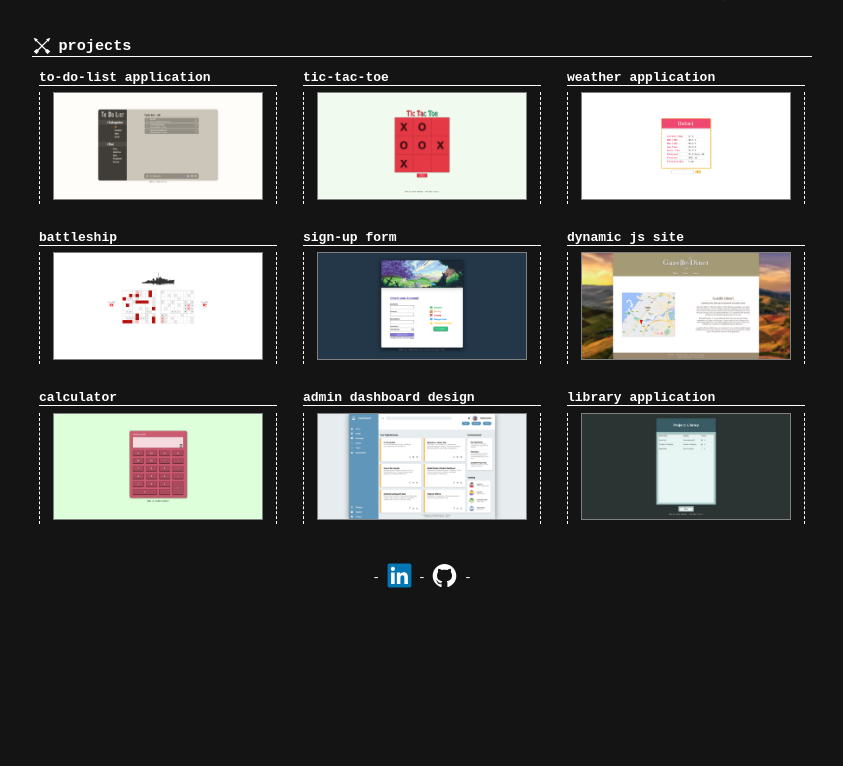
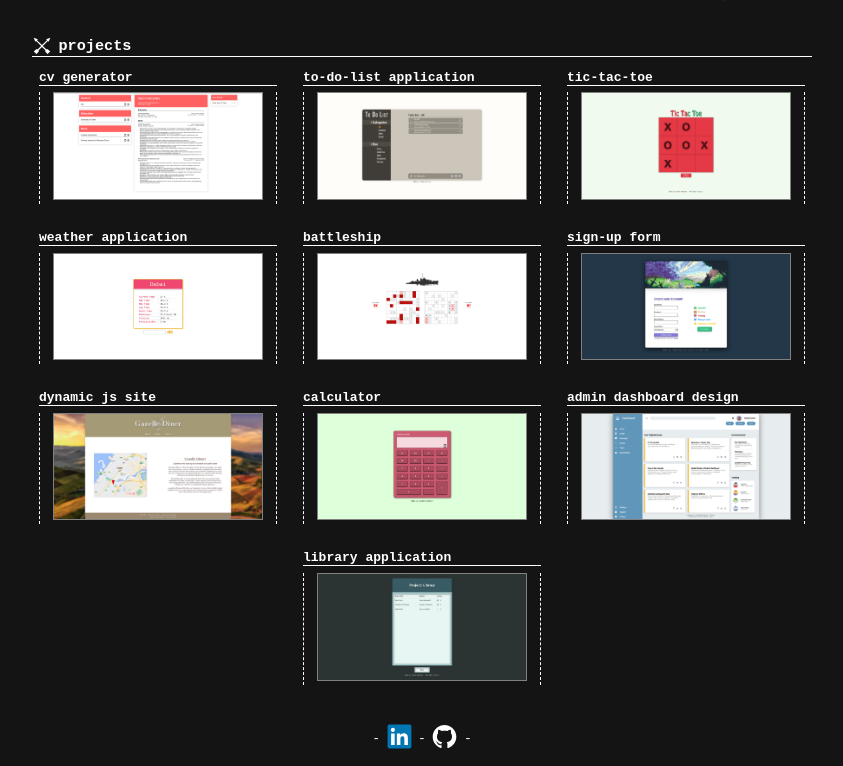
Before and after one commit to Tiyoriyo/personal_portfolio, a website built with webpack: page src/index.html in a window 1280 px wide. Shown: the part 1302-2068 px from the top of the page, without its empty margins (218-1061 px from the left). Before the commit the page ends 1907 px from the top, so only its background shows below. Built offline with nearby package versions, Linux system fonts and the light colour scheme.

Commit message:
Add CV generator project

```diff
--- a/src/index.html
+++ b/src/index.html
@@ -115,6 +115,14 @@
             </div>
             <div class="p-stack">
                 <div class="p-block">
+                    <h4 class="p-card-title">cv generator</h4>
+                    <div class="p-card">
+                        <a href="https://github.com/Tiyoriyo/cv-generator">
+                            <img class="p-img p-cv" href="https://github.com/Tiyoriyo/cv-generator">
+                        </a>
+                    </div>
+                </div>
+                <div class="p-block">
                     <h4 class="p-card-title">to-do-list application</h4>
                     <div class="p-card">
                         <a href="https://github.com/Tiyoriyo/to-do-list">
--- a/src/index.js
+++ b/src/index.js
@@ -5,6 +5,7 @@ import avatar from './assets/avatar.jpg';
 // import arrowDown from './assets/scrollDown.png';
 
 // Project Images
+import cv from './assets/Screenshots/cv.png';
 import todo from './assets/Screenshots/todo.png';
 import admin from './assets/Screenshots/admin.png';
 import battleship from './assets/Screenshots/battleship.png';
@@ -23,6 +24,7 @@ avatarImg.src = avatar;
 // scrollImg.src = arrowDown
 
 //Project Image Injection
+const cvImg = document.querySelector('.p-cv');
 const todoImg = document.querySelector('.p-todo');
 const adminImg = document.querySelector('.p-admin');
 const battleshipImg = document.querySelector('.p-battleship');
@@ -32,6 +34,7 @@ const restaurantImg = document.querySelector('.p-restaurant');
 const signupImg = document.querySelector('.p-signup');
 const ticImg = document.querySelector('.p-tic');
 const weatherImg = document.querySelector('.p-weather');
+cvImg.src = cv
 todoImg.src = todo;
 adminImg.src = admin;
 battleshipImg.src = battleship;
@@ -42,17 +45,5 @@ signupImg.src = signup;
 ticImg.src = tic;
 weatherImg.src = weather;
 
-// Scroll Down Container
-const scrollCont = document.querySelector('.s-container');
-
-// window.addEventListener('scroll', () => {
-//    const scrollCheck = (document.scrollingElement.scrollTop > 0) ? true : false;
-//    if (scrollCheck) {
-//     scrollCont.classList.add('scrollActive');
-//    } else {
-//     scrollCont.classList.remove('scrollActive');
-//    }
-// });
-
 
 document.body.style.display = 'flex';
--- a/src/style.css
+++ b/src/style.css
@@ -75,6 +75,7 @@ footer {
     gap: 0.2rem;
     border-left: 1px dashed rgba(255, 255, 255, 0.548);
     padding-left: 1rem;
+
 }
 
 .c-field {
```
Also changed, not shown: src/assets/Screenshots/cv.png (added).
